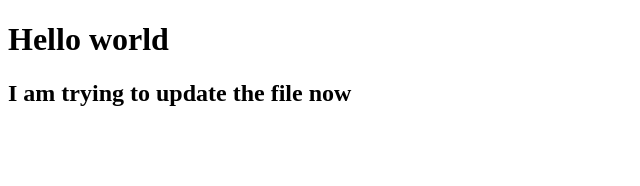
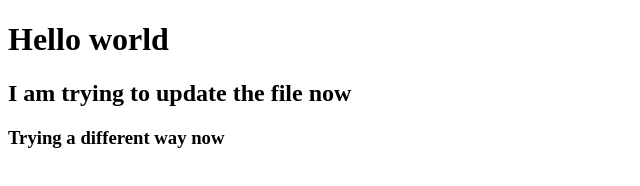
Before and after one commit to kthames/class-workday2, a plain HTML site: page index.html in a window 1280 px wide. Shown: the whole page, without its empty margins (0-640 px from the left). Drawn offline with Linux system fonts and the light colour scheme.

Commit message:
saving new change

```diff
--- a/index.html
+++ b/index.html
@@ -9,5 +9,6 @@
 <body>
     <h1>Hello world</h1>
     <h2>I am trying to update the file now</h2>
+    <h3>Trying a different way now</h3>
 </body>
 </html>
```
